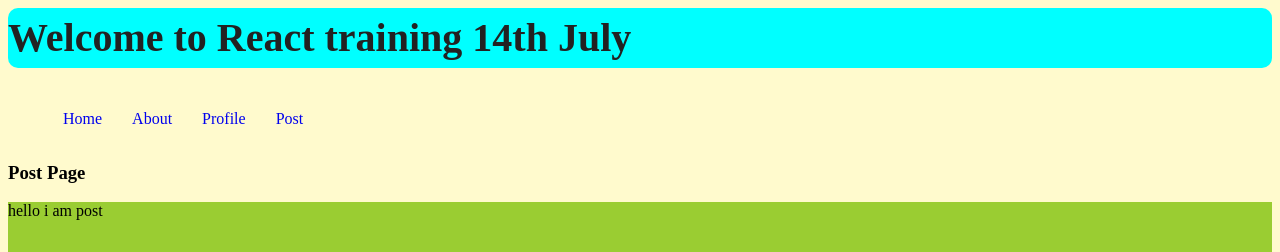
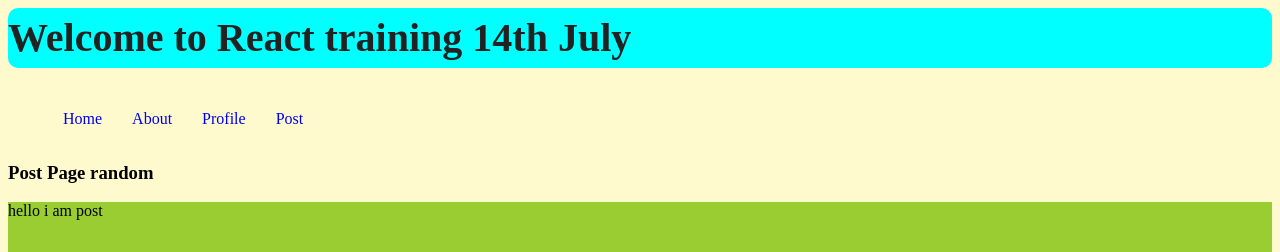
Before and after one commit to balramsinghindia/react-architecture, a React app: page /post/random in a window 1280 px wide. Shown: the top 252 px of the page. Built offline with nearby package versions, Linux system fonts and the light colour scheme.

Commit message:
Added useParams Hook

```diff
--- a/src/components/App.jsx
+++ b/src/components/App.jsx
@@ -8,7 +8,7 @@
 import Home from './pages/Home';
 import About from './pages/About';
 import Profile from './pages/Profile';
-import Header from './header';
+import Header from './Header';
 import NotFound from './pages/NotFound';
 import Post from './pages/Post';
 
@@ -33,7 +33,7 @@
                     <Route path='/' component={Home} exact />
                     <Route path='/about' component={About} />
                     <Route path='/profile' component={Profile} />
-                    <Route path='/post' component={Post} />
+                    <Route path='/post/:id' component={Post} />
                     <Route component={NotFound} />
                 </Switch>
 
--- a/src/components/Header.jsx
+++ b/src/components/Header.jsx
@@ -8,7 +8,7 @@
                 <Link to="/" title="Home">Home</Link>
                 <Link to="/about" title="About">About</Link>
                 <Link to="/profile" title="Profile">Profile</Link>
-                <Link to="/post" title="Post">Post</Link>
+                <Link to="/post/random" title="Post">Post</Link>
             </li>
         </ul>
     );
--- a/src/components/pages/Post.jsx
+++ b/src/components/pages/Post.jsx
@@ -1,14 +1,15 @@
 import { useEffect } from "react";
-
+import { useParams, useLocation } from "react-router";
 
 export default function Post(){
     useEffect(()=> {
         window.scroll(0, 0);
     }, []);
+    const { id } = useParams();
 
     return (
         <>
-            <h3>Post Page</h3>
+            <h3>Post Page {id}</h3>
             <div className="post">
                 hello i am post
             </div>
```
